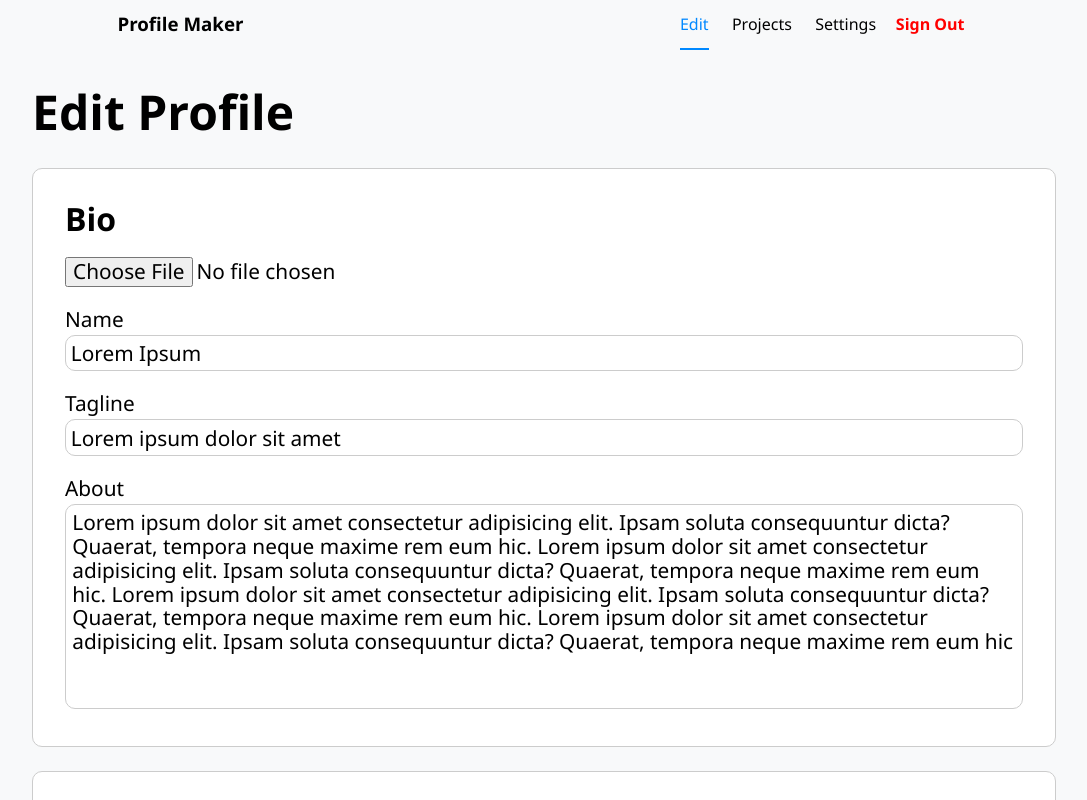
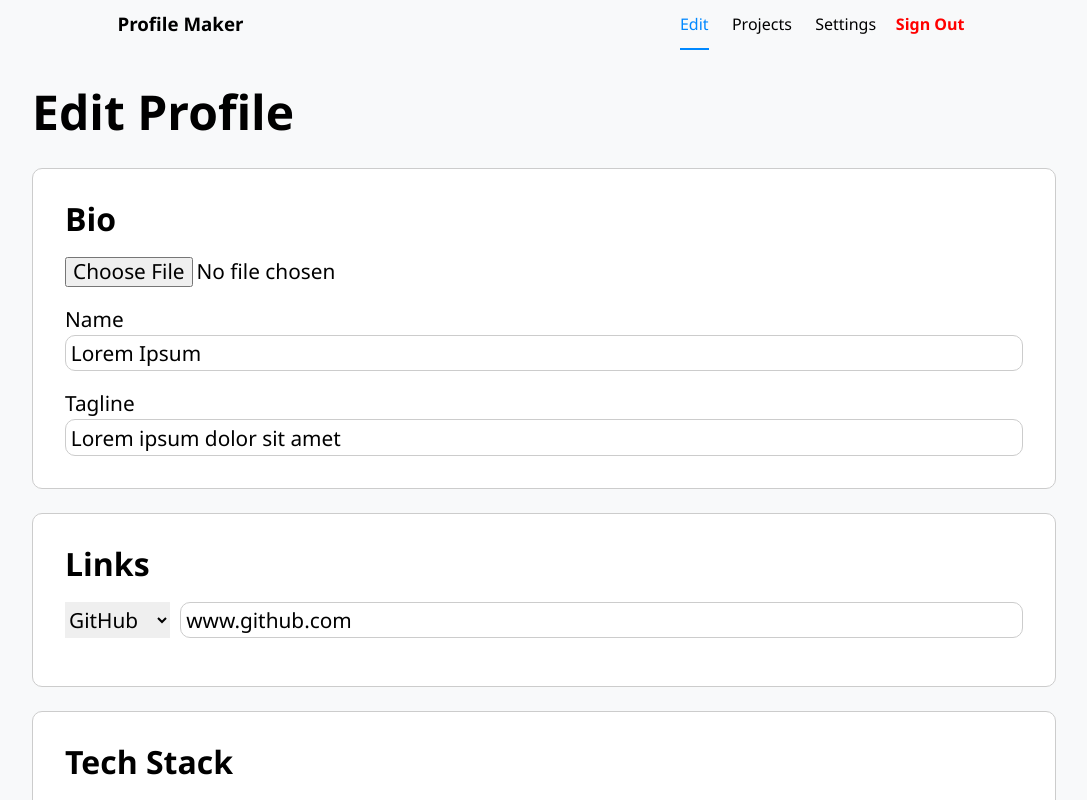
Before and after one commit to rnba12/profile-maker, a SvelteKit app: page /user/edit in a window 1280 px wide. Shown: the top 800 px of the page, without its empty margins (96-1183 px from the left). Built offline with nearby package versions, Linux system fonts and the light colour scheme.

Commit message:
feat: removed about field

```diff
--- a/src/lib/assets/mockData.json
+++ b/src/lib/assets/mockData.json
@@ -1,7 +1,6 @@
 {
     "name": "Lorem Ipsum",
     "profilePicture": "difeioncwopwcopcweopmwopmpwocmopcw",
-    "about": "Lorem ipsum dolor sit amet consectetur adipisicing elit. Ipsam soluta consequuntur dicta? Quaerat, tempora neque maxime rem eum hic. Lorem ipsum dolor sit amet consectetur adipisicing elit. Ipsam soluta consequuntur dicta? Quaerat, tempora neque maxime rem eum hic. Lorem ipsum dolor sit amet consectetur adipisicing elit. Ipsam soluta consequuntur dicta? Quaerat, tempora neque maxime rem eum hic. Lorem ipsum dolor sit amet consectetur adipisicing elit. Ipsam soluta consequuntur dicta? Quaerat, tempora neque maxime rem eum hic",
     "tagline": "Lorem ipsum dolor sit amet",
     "links": {
         "github": "www.github.com",
--- a/src/routes/profile/[id]/+page.svelte
+++ b/src/routes/profile/[id]/+page.svelte
@@ -30,9 +30,6 @@
                     {/each}
                 </div>
             </Module>
-            <!-- <Module header="About Me">
-                {mockData.about}
-            </Module> -->
         </div>
 
         <h1>Projects</h1>
--- a/src/routes/user/edit/+page.svelte
+++ b/src/routes/user/edit/+page.svelte
@@ -83,10 +83,6 @@
                     <input type="text" name="tagline" maxlength="100" bind:value={profileData.tagline}>
                 </div>
 
-                <div class="field">
-                    <label for="about">About</label><br>
-                    <textarea name="about" rows="8" maxlength="500" required bind:value={profileData.about}></textarea>
-                </div>
             </div>
         </Module>
 
```
